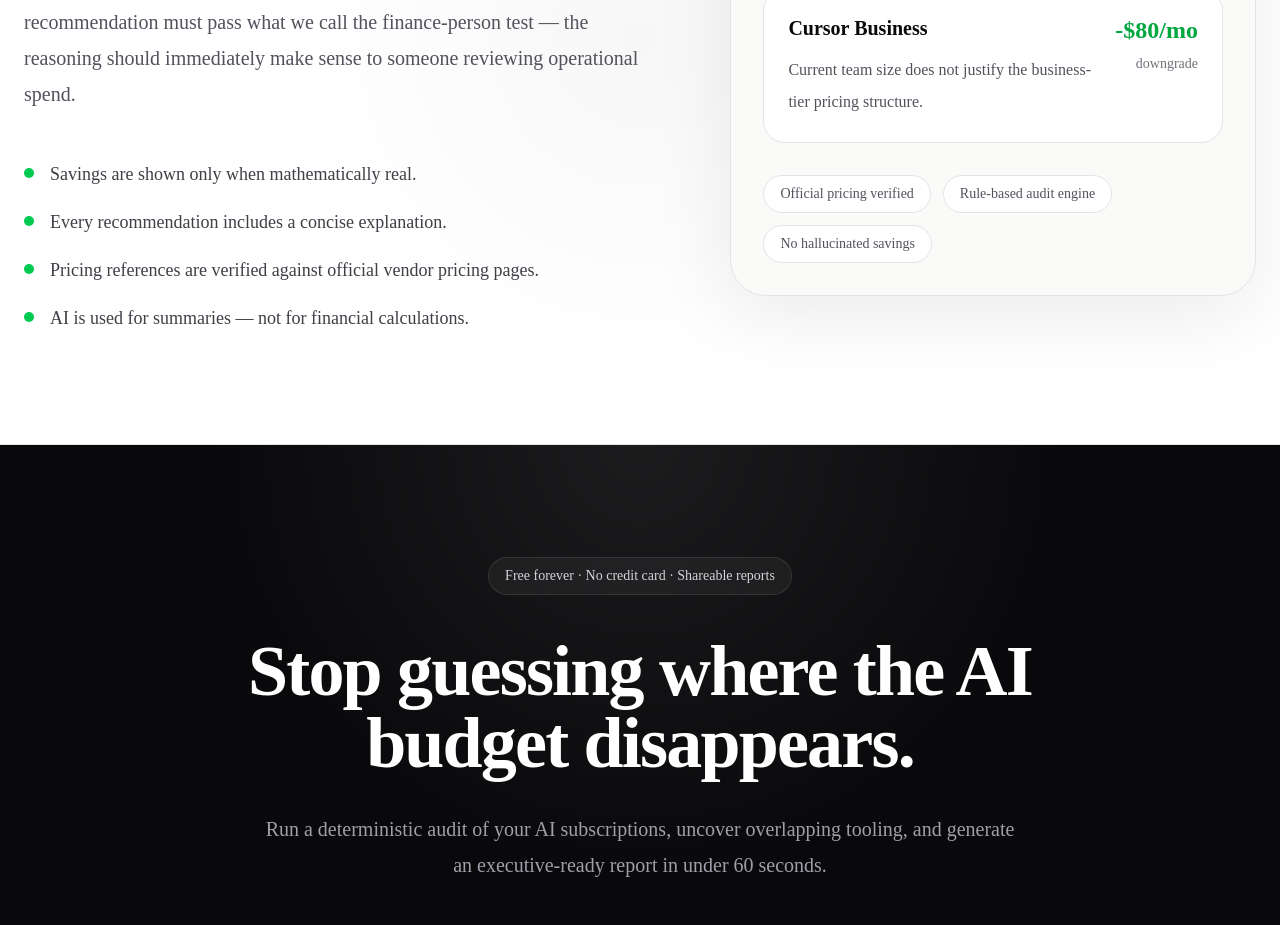
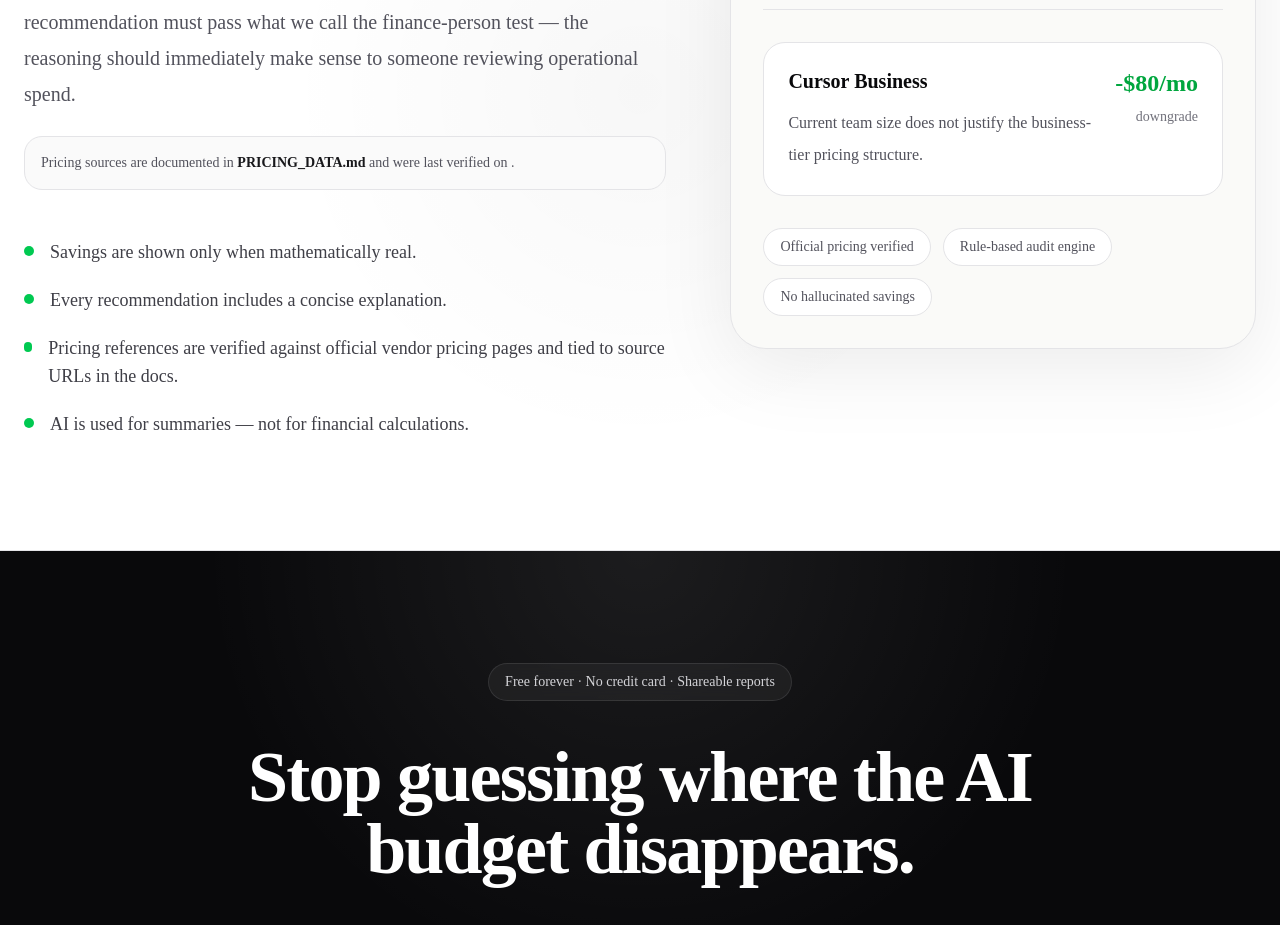
Before and after one commit to Krushnaapatil/spendora, a Next.js app: page / in a window 1280 px wide. Shown: the part 7000-7925 px from the top of the page. Built offline with nearby package versions, Linux system fonts and the light colour scheme.

Commit message:
style: refine landing page trust and navigation UI

```diff
--- a/components/landing/TrustSection.tsx
+++ b/components/landing/TrustSection.tsx
@@ -1,3 +1,7 @@
+import {
+  PRICING_LAST_VERIFIED,
+} from "@/lib/pricing";
+
 export default function TrustSection() {
   return (
     <section
@@ -28,6 +32,10 @@ export default function TrustSection() {
               sense to someone reviewing operational spend.
             </p>
 
+            <div className="mt-6 rounded-2xl border border-zinc-200 bg-zinc-50 p-4 text-sm text-zinc-600">
+              Pricing sources are documented in <span className="font-semibold text-zinc-900">PRICING_DATA.md</span> and were last verified on <span className="font-semibold text-zinc-900">{PRICING_LAST_VERIFIED}</span>.
+            </div>
+
             <div className="mt-12 space-y-5">
               <div className="flex items-start gap-4">
                 <div className="mt-2 h-2.5 w-2.5 rounded-full bg-green-500" />
@@ -50,7 +58,7 @@ export default function TrustSection() {
 
                 <p className="text-lg text-zinc-700">
                   Pricing references are verified against official vendor
-                  pricing pages.
+                  pricing pages and tied to source URLs in the docs.
                 </p>
               </div>
 
--- a/components/layout/Navbar.tsx
+++ b/components/layout/Navbar.tsx
@@ -63,7 +63,7 @@ export default function Navbar({
 
         <div className="hidden items-center gap-3 md:flex">
           <a
-            href="https://github.com"
+            href="https://github.com/Krushnaapatil/spendora"
             target="_blank"
             rel="noreferrer"
             className="rounded-xl border border-zinc-300 bg-white px-4 py-2 text-sm font-medium text-zinc-700 transition hover:bg-zinc-100"
```
